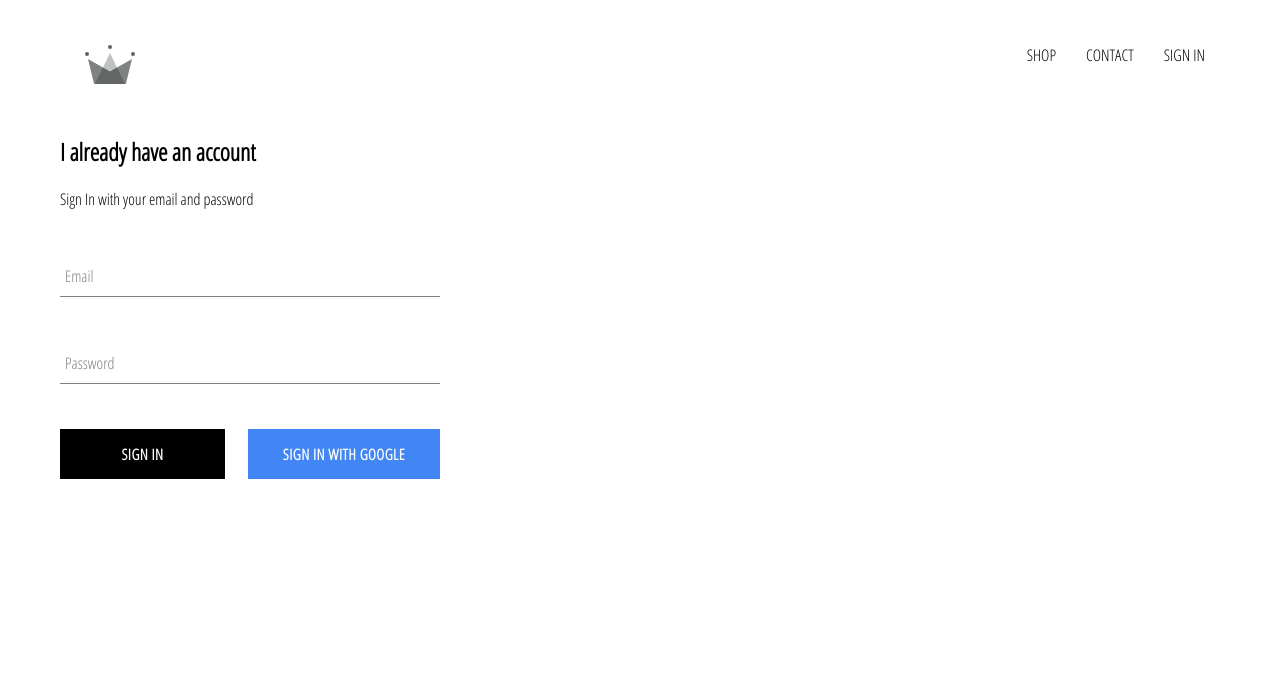
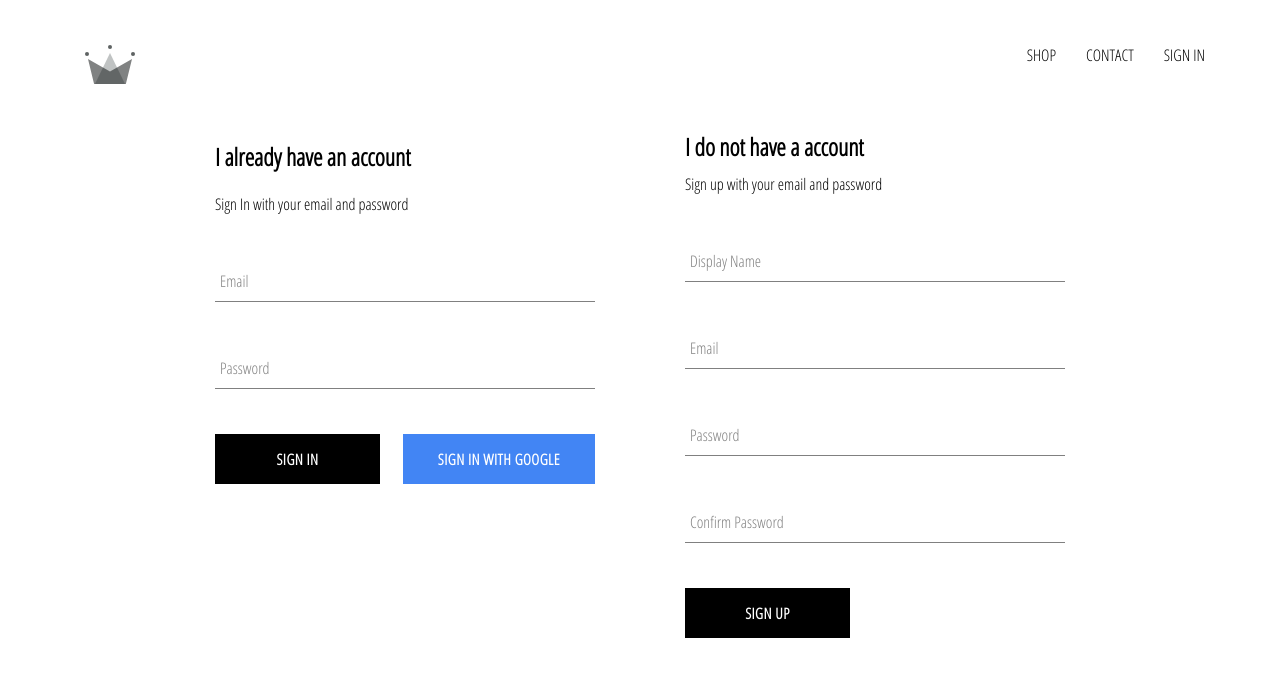
Before and after one commit to driversangano/crown-clothing, a React (Create React App) app: page /signin in a window 1280 px wide. Shown: the top 676 px of the page. Built offline with nearby package versions, Linux system fonts and the light colour scheme; no server answers.

Commit message:
implemented firebase utils, included ability to store authenticated users into our firestore database

```diff
--- a/src/App.js
+++ b/src/App.js
@@ -7,7 +7,7 @@
 import ShopPage from './pages/shop-page/shop.component';
 import SignInAndSignUp from './pages/sign-in-and-sign-up/sign-in-and-sign-up.component';
 import Header from './components/header/header.component';
-import { auth } from './firebase/firebase.utils';
+import { auth, createUserProfileDocument } from './firebase/firebase.utils';
 
 
 
@@ -23,10 +23,23 @@
   unsuscribeFromAuth = null
 
   componentDidMount() {
-    this.unsuscribeFromAuth = auth.onAuthStateChanged(user => {
-      this.setState({ currentUser: user});
-      console.log(user);
-    })
+    this.unsuscribeFromAuth = auth.onAuthStateChanged(async userAuth => {
+      if (userAuth) {
+        const userRef = await createUserProfileDocument(userAuth);
+
+        userRef.onSnapshot(snapShot => {
+          this.setState({
+            currentUser: {
+              id: snapShot.id,
+              ...snapShot.data()
+            }
+          });
+        });
+      } else {
+        this.setState({currentUser: userAuth});
+      }
+
+    });
   }
 
   componentWillUnmount() {
--- /dev/null
+++ b/src/components/sign-up/sign-up.component.jsx
@@ -0,0 +1,109 @@
+import React from 'react';
+
+import FormImput from '../form-input/form-input.component';
+import CustomButton from '../custom-button/custom-button.component';
+
+import { auth, createUserProfileDocument } from '../../firebase/firebase.utils';
+import './sign-up.styles.scss';
+
+
+
+class SignUp extends React.Component {
+    constructor(){
+        super();
+
+        this.state = {
+            displayName: '',
+            email: '',
+            password: '',
+            confirmPassword: ''
+        }
+
+    }
+
+    handleSubmit = async event => {
+        event.preventDefault();
+
+        const { displayName, email, password, confirmPassword} = this.state;
+
+        if(password !== confirmPassword) {
+            alert("Password don't match");
+            return;
+        }
+
+        try {
+            const { user } = await auth.createUserWithEmailAndPassword(email, password);
+
+            createUserProfileDocument(user, {displayName});
+
+            this.setState(
+                {
+                    displayName: '',
+                    email: '',
+                    password: '',
+                    confirmPassword: ''
+                }
+            );
+
+        } catch (error) {
+            console.error(error);
+        }
+
+    };
+
+
+    handleChange = event => {
+        const { name, value } = event.target;
+
+        this.setState( {[name]: value });
+    };
+
+    render(){
+        const { displayName, email, password, confirmPassword} = this.state;
+
+        return(
+           <div className='sign-up'>
+            <h2 className='title'>I do not have a account</h2>
+            <span>Sign up with your email and password</span>
+            <form className='sign-up-form' onSubmit={this.handleSubmit}>
+               <FormImput
+                type='text'
+                name='displayName'
+                value={displayName}
+                onChange={this.handleChange}
+                label='Display Name'
+                required
+                />
+                <FormImput
+                type='text'
+                name='email'
+                value={email}
+                onChange={this.handleChange}
+                label='Email'
+                required
+                />
+                <FormImput
+                type='password'
+                name='password'
+                value={password}
+                onChange={this.handleChange}
+                label='Password'
+                required
+                />
+                <FormImput
+                type='password'
+                name='confirmPassword'
+                value={confirmPassword}
+                onChange={this.handleChange}
+                label='Confirm Password'
+                required
+                />
+                <CustomButton type='submit'> Sign Up </CustomButton>
+            </form>
+           </div>
+        );
+    }
+
+}
+
+export default SignUp;
--- /dev/null
+++ b/src/components/sign-up/sign-up.styles.scss
@@ -0,0 +1,9 @@
+.sign-up {
+    display: flex;
+    flex-direction: column;
+    width: 380px;
+
+    .title {
+      margin: 10px 0;
+    }
+  }
--- a/src/firebase/firebase.utils.js
+++ b/src/firebase/firebase.utils.js
@@ -12,6 +12,33 @@
     appId: "1:162003671334:web:2aeea8ee669c29fb9309e7"
 };
 
+export const createUserProfileDocument = async(userAuth, additionalData) => {
+    if(!userAuth) return;
+
+    const userRef =  firestore.doc(`users/${userAuth.uid}`);
+
+    const snapShot = await userRef.get();
+
+    if(!snapShot.exists) {
+        const {displayName, email } = userAuth;
+        const createdAt = new Date();
+
+        try {
+            await userRef.set({
+                displayName,
+                email,
+                createdAt,
+                ...additionalData
+            })
+        } catch (error) {
+            console.log('error creating user', error.message);
+        }
+    }
+
+    return userRef;
+
+}
+
 firebase.initializeApp(config);
 
 export const auth = firebase.auth();
--- a/src/pages/sign-in-and-sign-up/sign-in-and-sign-up.component.jsx
+++ b/src/pages/sign-in-and-sign-up/sign-in-and-sign-up.component.jsx
@@ -1,12 +1,14 @@
 import React from 'react';
 
 import SignIn from '../../components/sign-in/sign-in.component';
+import SignUp from '../../components/sign-up/sign-up.component';
 
 import './sign-in-and-sign-up.styles.scss';
 
 const SignInAndSignUp = () => (
     <div className='sign-in-and-sign-up'>
-        <SignIn></SignIn>
+        <SignIn />
+        <SignUp />
     </div>
 );
 
--- a/src/pages/sign-in-and-sign-up/sign-in-and-sign-up.styles.scss
+++ b/src/pages/sign-in-and-sign-up/sign-in-and-sign-up.styles.scss
@@ -0,0 +1,6 @@
+.sign-in-and-sign-up {
+    width: 850px;
+    display: flex;
+    justify-content: space-between;
+    margin: 30px auto;
+}
```
